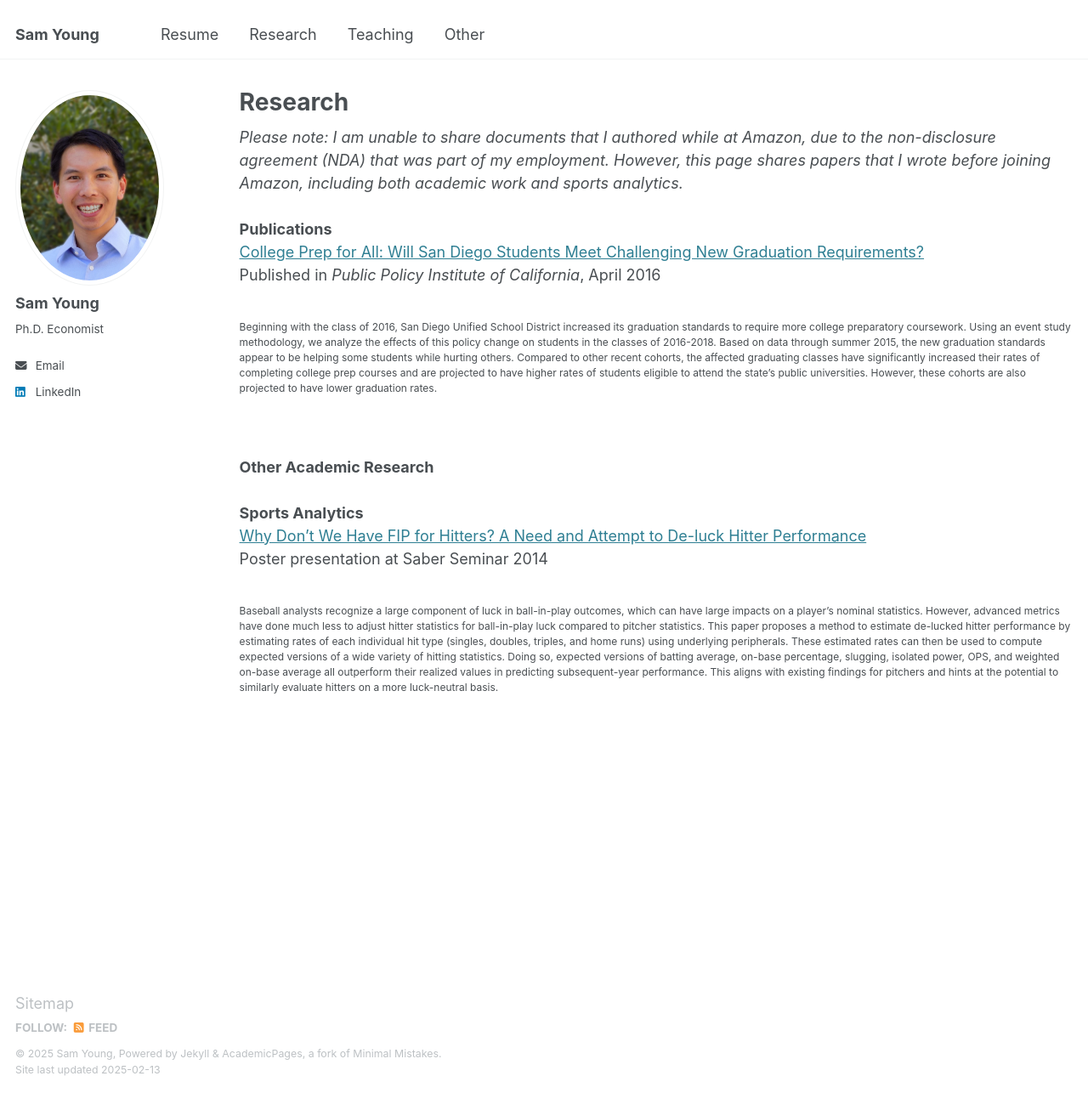
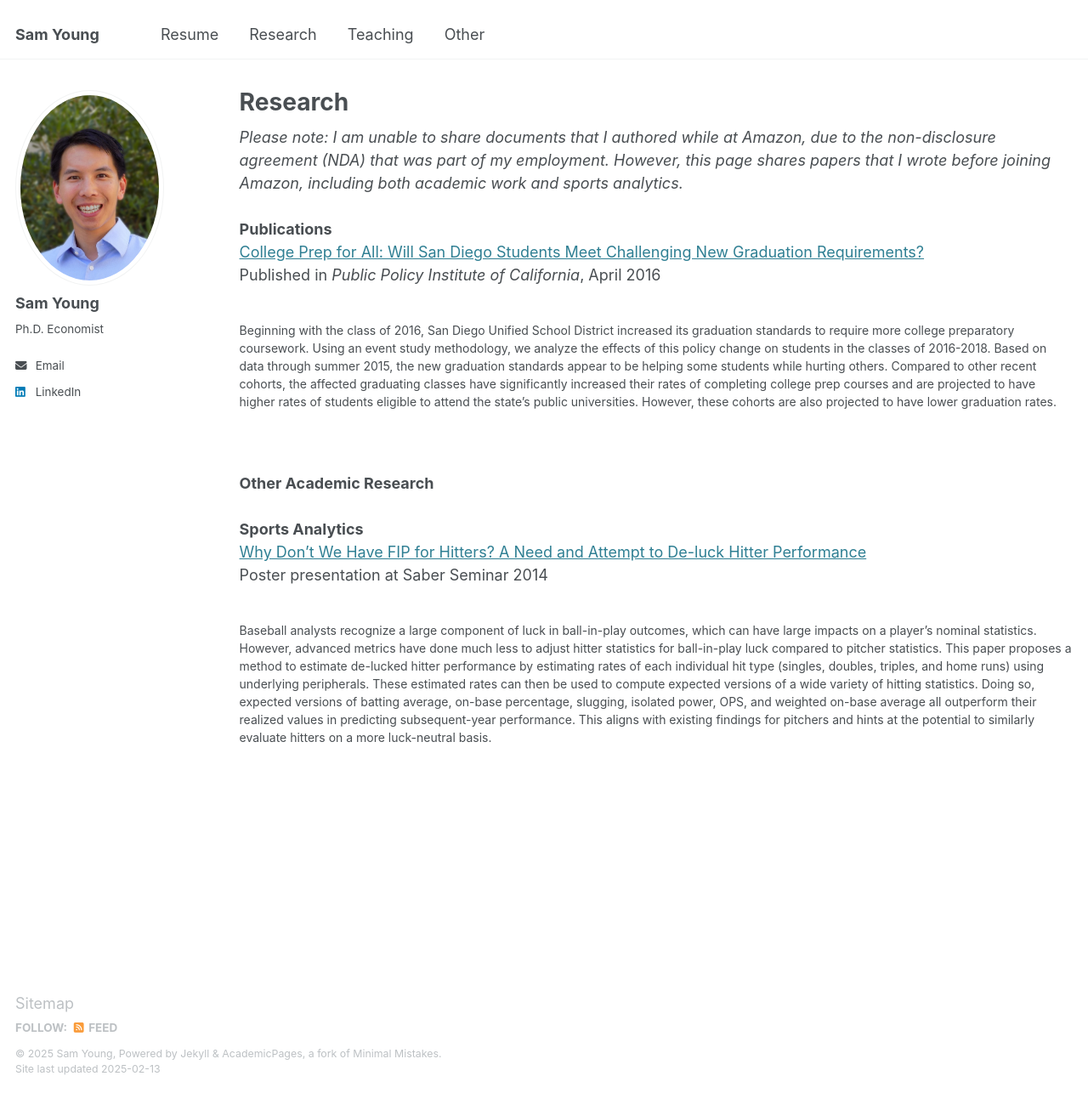
Before and after one commit to sam-young-econ/sam-young-econ.github.io, a Jekyll site: the page built from _pages/research.html, in a window 1280 px wide and 1286 px high. Shown: the whole window at 85% size. Built offline with Jekyll 4.4.1, drawn with Linux system fonts in a browser that asks for light colours.

Commit message:
Try font size 14 for abstracts

```diff
--- a/_pages/research.html
+++ b/_pages/research.html
@@ -14,7 +14,7 @@ author_profile: true
 <br>
 Published in <i>Public Policy Institute of California</i>, April 2016
 <br><br>
-<p style="font-size: 12px;">Beginning with the class of 2016, San Diego Unified School District increased its graduation standards to require more college preparatory coursework. Using an event study methodology, we analyze the effects of this policy change on students in the classes of 2016-2018. Based on data through summer 2015, the new graduation standards appear to be helping some students while hurting others. Compared to other recent cohorts, the affected graduating classes have significantly increased their rates of completing college prep courses and are projected to have higher rates of students eligible to attend the state’s public universities. However, these cohorts are also projected to have lower graduation rates.</p>
+<p style="font-size: 14px;">Beginning with the class of 2016, San Diego Unified School District increased its graduation standards to require more college preparatory coursework. Using an event study methodology, we analyze the effects of this policy change on students in the classes of 2016-2018. Based on data through summer 2015, the new graduation standards appear to be helping some students while hurting others. Compared to other recent cohorts, the affected graduating classes have significantly increased their rates of completing college prep courses and are projected to have higher rates of students eligible to attend the state’s public universities. However, these cohorts are also projected to have lower graduation rates.</p>
 
 <br><br>
 <b>Other Academic Research</b>
@@ -26,5 +26,4 @@ Published in <i>Public Policy Institute of California</i>, April 2016
 <br>
 Poster presentation at Saber Seminar 2014
 <br><br>
-<p style="font-size: 12px;">
-Baseball analysts recognize a large component of luck in ball-in-play outcomes, which can have large impacts on a player’s nominal statistics. However, advanced metrics have done much less to adjust hitter statistics for ball-in-play luck compared to pitcher statistics. This paper proposes a method to estimate de-lucked hitter performance by estimating rates of each individual hit type (singles, doubles, triples, and home runs) using underlying peripherals. These estimated rates can then be used to compute expected versions of a wide variety of hitting statistics. Doing so, expected versions of batting average, on-base percentage, slugging, isolated power, OPS, and weighted on-base average all outperform their realized values in predicting subsequent-year performance. This aligns with existing findings for pitchers and hints at the potential to similarly evaluate hitters on a more luck-neutral basis.</p>
+<p style="font-size: 14px;">Baseball analysts recognize a large component of luck in ball-in-play outcomes, which can have large impacts on a player’s nominal statistics. However, advanced metrics have done much less to adjust hitter statistics for ball-in-play luck compared to pitcher statistics. This paper proposes a method to estimate de-lucked hitter performance by estimating rates of each individual hit type (singles, doubles, triples, and home runs) using underlying peripherals. These estimated rates can then be used to compute expected versions of a wide variety of hitting statistics. Doing so, expected versions of batting average, on-base percentage, slugging, isolated power, OPS, and weighted on-base average all outperform their realized values in predicting subsequent-year performance. This aligns with existing findings for pitchers and hints at the potential to similarly evaluate hitters on a more luck-neutral basis.</p>
```
